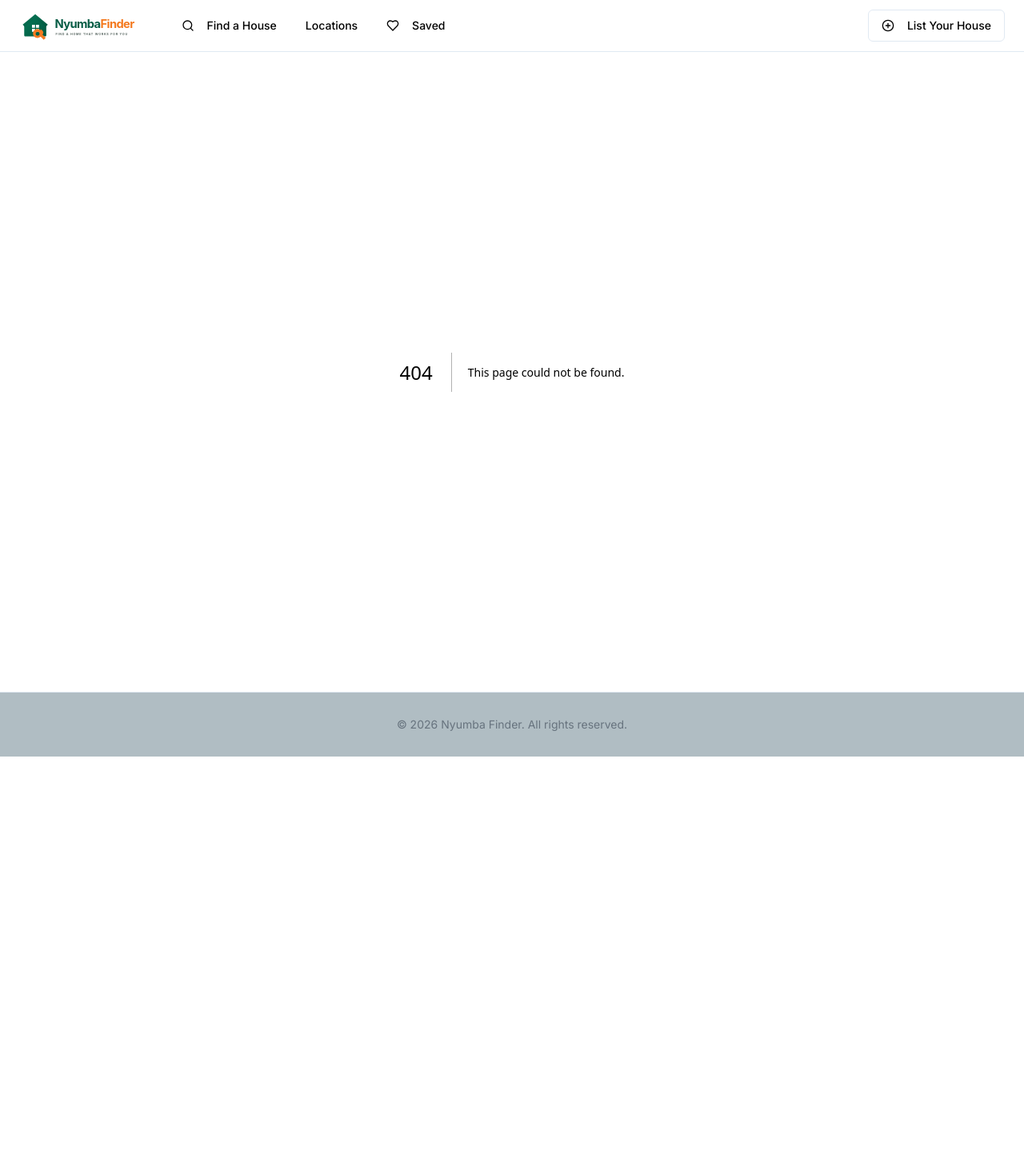
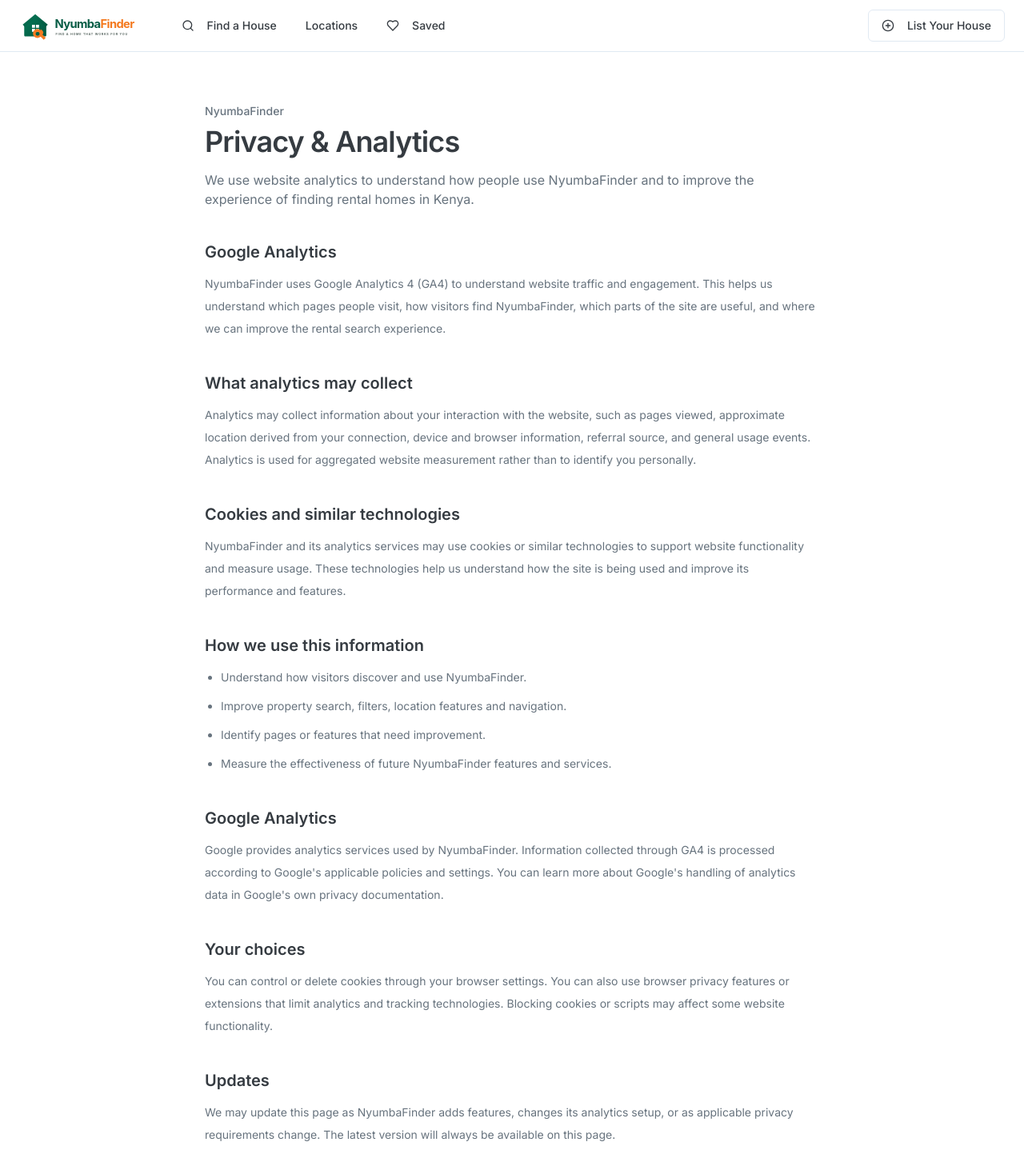
Before and after one commit to jaykurgat/Nyumba-Finder, a Next.js app: page /privacy in a window 1280 px wide. Before the commit this address had no page. Shown: the top 1443 px of the page at 80% size. Before the commit the page ends 946 px from the top, so only its background shows below. Built offline with nearby package versions, Linux system fonts and the light colour scheme.

Commit message:
Add privacy and analytics page

```diff
--- /dev/null
+++ b/src/app/privacy/page.tsx
@@ -0,0 +1,96 @@
+import type { Metadata } from 'next';
+
+export const metadata: Metadata = {
+  title: 'Privacy & Analytics | NyumbaFinder',
+  description: 'Learn how NyumbaFinder uses cookies, Google Analytics and website usage information.',
+};
+
+export default function PrivacyPage() {
+  return (
+    <div className="mx-auto max-w-3xl py-12 md:py-16">
+      <div className="mb-10">
+        <p className="text-sm font-medium text-muted-foreground">NyumbaFinder</p>
+        <h1 className="mt-2 text-3xl font-semibold tracking-tight md:text-4xl">
+          Privacy & Analytics
+        </h1>
+        <p className="mt-4 text-muted-foreground">
+          We use website analytics to understand how people use NyumbaFinder and to improve
+          the experience of finding rental homes in Kenya.
+        </p>
+      </div>
+
+      <div className="space-y-10 text-sm leading-7 text-muted-foreground">
+        <section>
+          <h2 className="text-xl font-semibold text-foreground">Google Analytics</h2>
+          <p className="mt-3">
+            NyumbaFinder uses Google Analytics 4 (GA4) to understand website traffic and
+            engagement. This helps us understand which pages people visit, how visitors find
+            NyumbaFinder, which parts of the site are useful, and where we can improve the
+            rental search experience.
+          </p>
+        </section>
+
+        <section>
+          <h2 className="text-xl font-semibold text-foreground">What analytics may collect</h2>
+          <p className="mt-3">
+            Analytics may collect information about your interaction with the website, such as
+            pages viewed, approximate location derived from your connection, device and browser
+            information, referral source, and general usage events. Analytics is used for
+            aggregated website measurement rather than to identify you personally.
+          </p>
+        </section>
+
+        <section>
+          <h2 className="text-xl font-semibold text-foreground">Cookies and similar technologies</h2>
+          <p className="mt-3">
+            NyumbaFinder and its analytics services may use cookies or similar technologies to
+            support website functionality and measure usage. These technologies help us
+            understand how the site is being used and improve its performance and features.
+          </p>
+        </section>
+
+        <section>
+          <h2 className="text-xl font-semibold text-foreground">How we use this information</h2>
+          <ul className="mt-3 list-disc space-y-2 pl-5">
+            <li>Understand how visitors discover and use NyumbaFinder.</li>
+            <li>Improve property search, filters, location features and navigation.</li>
+            <li>Identify pages or features that need improvement.</li>
+            <li>Measure the effectiveness of future NyumbaFinder features and services.</li>
+          </ul>
+        </section>
+
+        <section>
+          <h2 className="text-xl font-semibold text-foreground">Google Analytics</h2>
+          <p className="mt-3">
+            Google provides analytics services used by NyumbaFinder. Information collected
+            through GA4 is processed according to Google's applicable policies and settings.
+            You can learn more about Google's handling of analytics data in Google's own
+            privacy documentation.
+          </p>
+        </section>
+
+        <section>
+          <h2 className="text-xl font-semibold text-foreground">Your choices</h2>
+          <p className="mt-3">
+            You can control or delete cookies through your browser settings. You can also use
+            browser privacy features or extensions that limit analytics and tracking
+            technologies. Blocking cookies or scripts may affect some website functionality.
+          </p>
+        </section>
+
+        <section>
+          <h2 className="text-xl font-semibold text-foreground">Updates</h2>
+          <p className="mt-3">
+            We may update this page as NyumbaFinder adds features, changes its analytics setup,
+            or as applicable privacy requirements change. The latest version will always be
+            available on this page.
+          </p>
+        </section>
+
+        <p className="border-t pt-6 text-xs">
+          Last updated: October 5, 2026
+        </p>
+      </div>
+    </div>
+  );
+}
```
